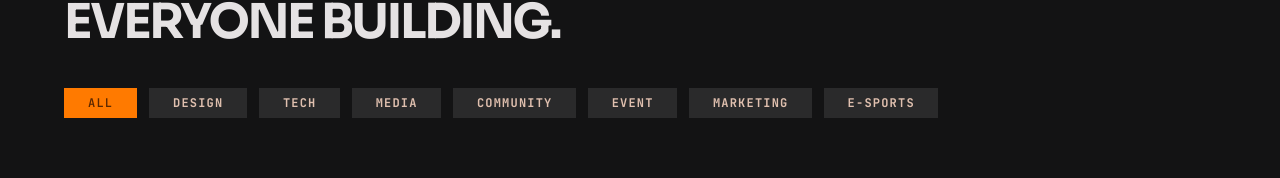
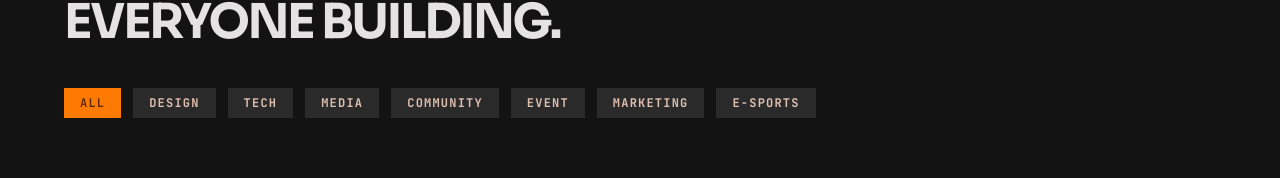
Before and after one commit to GDC-SCTCE/Website, a Next.js app: page /dashboard/members in a window 1280 px wide. Shown: the part 493-671 px from the top of the page. Built offline with nearby package versions, Linux system fonts and the light colour scheme; no server answers; the database is empty.

Commit message:
corrected members padding

```diff
--- a/src/app/dashboard/members/MembersClient.tsx
+++ b/src/app/dashboard/members/MembersClient.tsx
@@ -43,8 +43,9 @@ export default function MembersClient({ initialMembers }: { initialMembers: any[
 
   return (
     <div className="bg-[#131314] text-[#E5E2E3] min-h-screen">
+      <div className="max-w-[1440px] mx-auto w-full">
         {/* ── PAGE HEADER ── */}
-      <div className="pt-[60px] md:pt-[100px] px-6 md:px-16 pb-0">
+        <div className="pt-[60px] md:pt-[100px] px-6 md:px-8 xl:px-16 pb-0">
           {/* Section label */}
           <div
             className="flex items-center gap-0 mb-[28px] transition-all duration-700"
@@ -74,14 +75,14 @@ export default function MembersClient({ initialMembers }: { initialMembers: any[
         </div>
 
         {/* ── LEADER CARDS ── */}
-      <div className="px-6 md:px-16 mt-[40px] flex flex-col lg:flex-row gap-[57px] items-center lg:items-start">
+        <div className="px-6 md:px-8 xl:px-16 mt-[40px] flex flex-col lg:flex-row gap-[32px] xl:gap-[57px] items-center lg:items-start">
           {leads.map((lead, idx) => (
             <LeaderCard key={lead.id} member={lead} isFirst={idx === 0} delay={idx * 150} visible={mounted} />
           ))}
         </div>
 
         {/* ── EVERYONE BUILDING ── */}
-      <div className="pt-24 md:pt-32 px-6 md:px-16 pb-0">
+        <div className="pt-24 md:pt-32 px-6 md:px-8 xl:px-16 pb-0">
           <h2
             className="font-sora font-bold text-[32px] md:text-[48px] leading-[40px] md:leading-[53px] tracking-[-2.4px] uppercase text-[#E5E2E3] m-0 mb-[30px] md:mb-[40px] transition-all duration-700"
             style={{
@@ -105,22 +106,12 @@ export default function MembersClient({ initialMembers }: { initialMembers: any[
             <div className="flex items-center gap-[12px] flex-wrap">
               {filters.map((f) => {
                 const isActive = activeFilter === f;
-              // Specific width mapping matching Figma specs
-              const widthMap: Record<Department, string> = {
-                ALL: "w-[73.2px]",
-                DESIGN: "w-[98px]",
-                TECH: "w-[81px]",
-                MEDIA: "w-[89px]",
-                COMMUNITY: "w-[123px]",
-                EVENT: "w-[89px]",
-                MARKETING: "w-[123px]",
-                "E-SPORTS": "w-[114px]",
-              };
+                // Fluid padding instead of hardcoded width
                 return (
                   <button
                     key={f}
                     onClick={() => handleFilterChange(f)}
-                  className={`h-[30px] border-none font-mono text-[12px] leading-[12px] tracking-[1.2px] cursor-pointer transition-all duration-200 text-center px-0 ${widthMap[f]} ${
+                    className={`h-[30px] border-none font-mono text-[12px] leading-[12px] tracking-[1.2px] cursor-pointer transition-all duration-200 text-center px-4 ${
                       isActive
                         ? "bg-[#FF7A00] text-[#5C2800] font-semibold"
                         : "bg-[#2A2A2B] border-b-2 border-[#584235] text-[#E0C0AF] font-bold hover:bg-[#3e3e40] hover:border-b-[#FF7A00] hover:text-white"
@@ -135,7 +126,7 @@ export default function MembersClient({ initialMembers }: { initialMembers: any[
         </div>
 
         {/* ── MEMBER CARDS GRID ── */}
-      <div className="px-6 md:px-16 pb-[80px] grid grid-cols-1 sm:grid-cols-2 md:grid-cols-3 lg:grid-cols-4 gap-[80px_20px] justify-between">
+        <div className="px-6 md:px-8 xl:px-16 pb-[80px] grid grid-cols-1 sm:grid-cols-2 md:grid-cols-3 lg:grid-cols-4 gap-[40px_20px] lg:gap-[80px_20px] justify-between">
           {filteredMembers.map((member, idx) => (
             <MemberCard key={member.id} member={member} delay={idx * 60} visible={gridVisible} />
           ))}
@@ -151,5 +142,6 @@ export default function MembersClient({ initialMembers }: { initialMembers: any[
           )}
         </div>
       </div>
+    </div>
   );
 }
--- a/src/app/dashboard/members/components/LeaderCard.tsx
+++ b/src/app/dashboard/members/components/LeaderCard.tsx
@@ -26,20 +26,23 @@ export function LeaderCard({
 
         {/* Left: Photo container */}
         <div className="w-full lg:w-1/2 h-auto lg:h-full relative flex items-center justify-center bg-[#131314]">
-          {/* Horizontal Divider */}
-          <div className="absolute w-full h-[2px] left-0 top-0 lg:top-auto bg-gradient-to-r from-[#FF7A00] to-transparent z-10" />
+          <div className="w-full aspect-square relative">
+            {/* Horizontal Divider */}
+            <div className="absolute w-full h-[2px] left-0 top-0 bg-gradient-to-r from-[#FF7A00] to-transparent z-20 pointer-events-none" />
 
-          <div className="w-full aspect-square relative overflow-hidden transition-transform duration-700 group-hover/card:scale-105">
-            {member.avatarSeed && (member.avatarSeed.startsWith('http') || member.avatarSeed.includes('.')) ? (
-               <img src={member.avatarSeed} alt={member.name} className="w-full h-full object-cover" />
-            ) : (
-              <Avatar name={member.name} size={300} />
-            )}
+            <div className="w-full h-full relative overflow-hidden transition-transform duration-700 group-hover/card:scale-105">
+              {member.avatarSeed && (member.avatarSeed.startsWith('http') || member.avatarSeed.includes('.')) ? (
+                 <img src={member.avatarSeed} alt={member.name} className="w-full h-full object-cover transition-transform duration-700" />
+              ) : (
+                <Avatar name={member.name} size={300} />
+              )}
+            </div>
           </div>
         </div>
 
         {/* Right: Info container */}
-        <div className="w-full lg:w-1/2 bg-gradient-to-br from-[#1C1B1C] to-black p-6 lg:p-10 flex flex-col lg:h-full justify-center">
+        <div className="w-full lg:w-1/2 bg-gradient-to-br from-[#1C1B1C] to-black p-6 lg:p-10 flex flex-col lg:h-full justify-center relative">
+
           {/* Party Leader Badge */}
           <div className="flex items-center gap-[8px] mb-[8px]">
             <span className="w-[9.33px] h-[12.25px] bg-[#FDD400] inline-block" />
--- a/src/app/dashboard/members/components/MemberCard.tsx
+++ b/src/app/dashboard/members/components/MemberCard.tsx
@@ -21,8 +21,8 @@ export function MemberCard({
       }}
     >
       <div className="w-full max-w-[270px] h-[376px] bg-[#1C1B1C] border border-transparent transition-all duration-[250ms] ease-out hover:-translate-y-1 hover:shadow-[0_12px_24px_rgba(0,0,0,0.6)] hover:border-[#FF7A00] relative shrink-0 box-border mx-auto group/member">
-        {/* Orange gradient top divider */}
-        <div className="absolute top-0 left-0 right-0 h-[2px] bg-gradient-to-r from-white to-transparent z-10" />
+        {/* Top divider */}
+        <div className="absolute top-0 left-0 right-0 h-[2px] bg-gradient-to-r from-white to-transparent z-10 opacity-50" />
         {/* Photo container */}
         <div className="absolute inset-0 overflow-hidden">
           <div className="w-full h-full transition-transform duration-700 group-hover/member:scale-105">
@@ -34,7 +34,7 @@ export function MemberCard({
           </div>
         </div>
         {/* Info strip container */}
-        <div className="absolute w-full bottom-0 left-0 bg-gradient-to-t from-[#1C1B1C] to-transparent p-[15px_16px] box-border pt-12">
+        <div className="absolute w-full bottom-0 left-0 bg-gradient-to-t from-black to-transparent p-[15px_16px] box-border pt-12">
           {/* Name */}
           <h3 className="font-sora font-normal text-[20px] leading-[30px] uppercase text-[#E5E2E3] m-0 white-space-nowrap overflow-hidden text-ellipsis transition-colors duration-200 group-hover/member:text-[#FF7A00]">
             {member.name}
--- a/src/components/Avatar.tsx
+++ b/src/components/Avatar.tsx
@@ -6,16 +6,8 @@ export default function Avatar({ name, size = 300 }: { name: string; size?: numb
     .map((n) => n[0])
     .join("")
     .slice(0, 2);
-  const bgClasses = [
-    "bg-[linear-gradient(135deg,#1a0a00_0%,#000_100%)]",
-    "bg-[linear-gradient(135deg,#0a0a1a_0%,#000_100%)]",
-    "bg-[linear-gradient(135deg,#0a1a0a_0%,#000_100%)]",
-    "bg-[linear-gradient(135deg,#1a0a1a_0%,#000_100%)]",
-    "bg-[linear-gradient(135deg,#0a1a1a_0%,#000_100%)]",
-  ];
-  const bgClass = bgClasses[name.charCodeAt(0) % bgClasses.length];
   return (
-    <div className={`w-full h-full ${bgClass} flex items-center justify-center`}>
+    <div className={`w-full h-full bg-[#131314] flex items-center justify-center`}>
       <span
         className={`font-sora font-extrabold text-[#FF7A00]/15 tracking-[-2px] select-none ${
           size > 200 ? "text-[96px]" : size > 100 ? "text-[48px]" : "text-[32px]"
```
Lines whose indentation alone changed are shown as unchanged.
